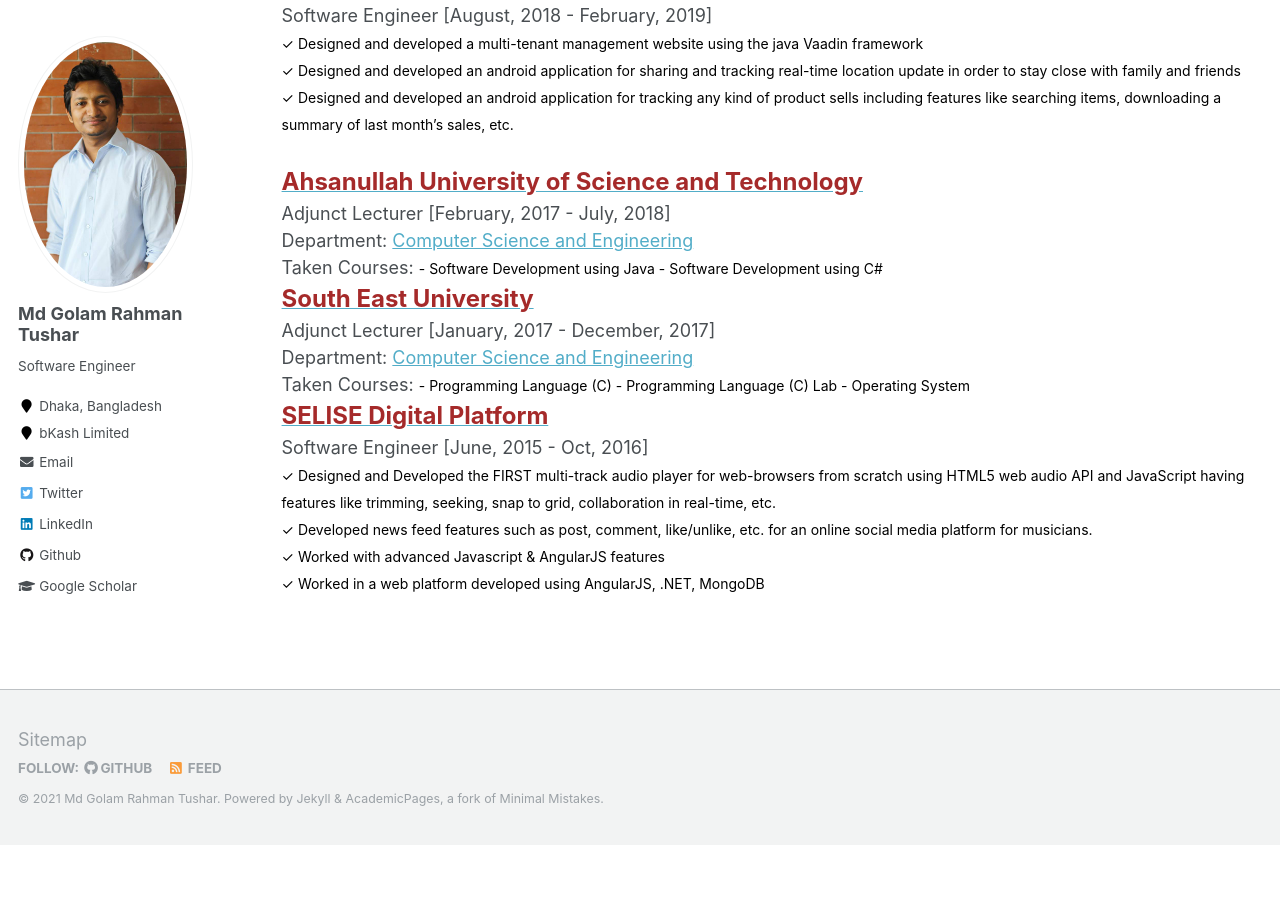
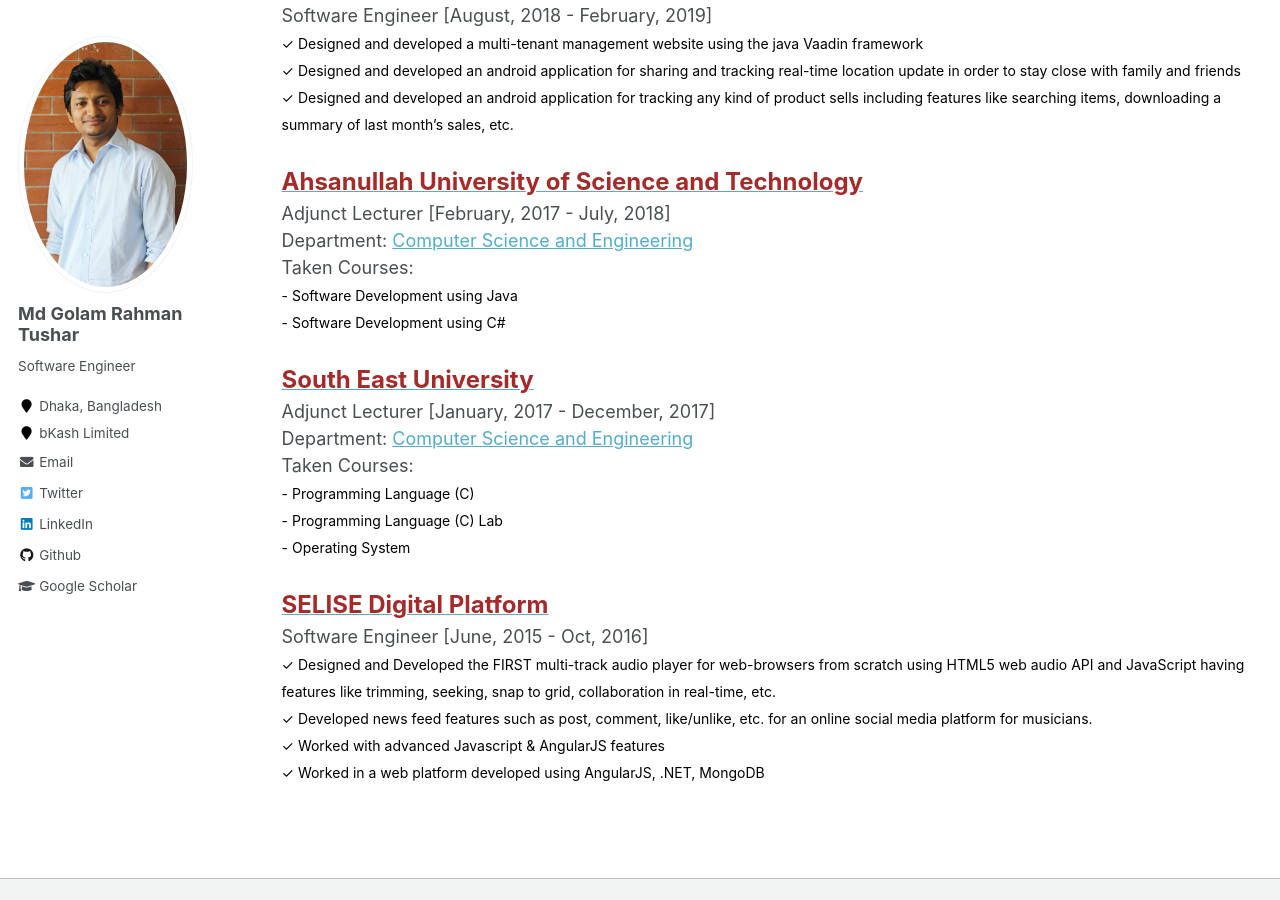
Before and after one commit to grtushar/grtushar.github.io, a Jekyll site: the page built from _pages/experince.md, in a window 1280 px wide and 900 px high, scrolled down 729 px. Built offline with Jekyll 4.4.1, drawn with Linux system fonts in a browser that asks for light colours; before the commit the page ends 1574 px from its top, so only the background shows below that.

Commit message:
:sparkels: Update experience page

```diff
--- a/_pages/experince.md
+++ b/_pages/experince.md
@@ -38,20 +38,20 @@ redirect_from:
   <span style="color:black; font-size:17px"><b><a href="http://aust.edu/" target="_blank"><font color="brown" size="5">Ahsanullah University of Science and Technology</font></a></b></span><br/>
     Adjunct Lecturer [February, 2017 - July, 2018]<br/>
     Department: <a href="http://aust.edu/cse/index.htm" target="_blank">Computer Science and Engineering</a> <br/>
-    Taken Courses:
+    Taken Courses:<br/>
     <span style="color:black; font-size:14px">
-        - Software Development using Java
-        - Software Development using C#
+        - Software Development using Java<br/>
+        - Software Development using C#<br/>
     </span>
 <br/>
   <span style="color:black; font-size:17px"><b><a href="https://seu.edu.bd/" target="_blank"><font color="brown" size="5">South East University</font></a></b></span><br/>
     Adjunct Lecturer [January, 2017 - December, 2017]<br/>
     Department: <a href="https://seu.edu.bd/dept/cse.php?id=overview" target="_blank">Computer Science and Engineering</a> <br/>
-    Taken Courses:
+    Taken Courses:<br/>
     <span style="color:black; font-size:14px">
-        - Programming Language (C)
-        - Programming Language (C) Lab
-        - Operating System
+        - Programming Language (C)<br/>
+        - Programming Language (C) Lab<br/>
+        - Operating System<br/>
     </span>
 <br/>
   <span style="color:black; font-size:17px"><b><a href="https://selise.ch/" target="_blank"><font color="brown" size="5">SELISE Digital Platform</font></a></b></span><br/>
```
Also changed, not shown: 2 other files.
